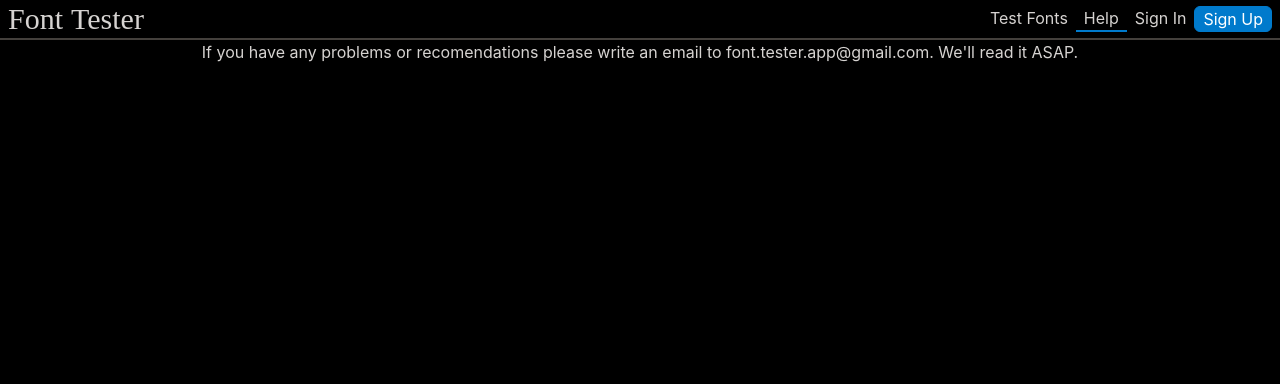
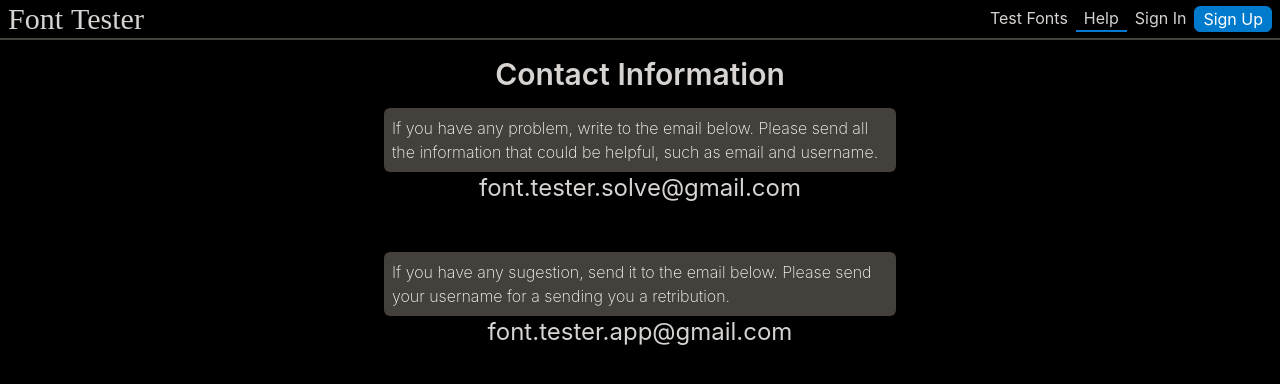
Before and after one commit to Jhon-Idrovo/FontTester, a Next.js app: page /help in a window 1280 px wide. Shown: the top 384 px of the page. Built offline with nearby package versions, Linux system fonts and the light colour scheme.

Commit message:
help updated

```diff
--- a/pages/help.tsx
+++ b/pages/help.tsx
@@ -1,8 +1,29 @@
+import Link from "next/link";
+
 function Help() {
   return (
-    <div className="aux-message-container">
-      If you have any problems or recomendations please write an email to
-      font.tester.app@gmail.com. We'll read it ASAP.
+    <div className="">
+      <h1 className="t1 text-txt-base w-min mx-auto whitespace-nowrap mt-4">
+        Contact Information
+      </h1>
+      <p className="card-container_no-margin max-w-lg mx-auto table">
+        If you have any problem, write to the email below. Please send all the
+        information that could be helpful, such as email and username.
+      </p>
+      <Link href="mailto:font.tester.solve@gmail.com">
+        <a className="t2 text-txt-base w-min mx-auto table hover:text-primary">
+          font.tester.solve@gmail.com
+        </a>
+      </Link>
+      <p className="card-container_no-margin max-w-lg mx-auto table mt-12">
+        If you have any sugestion, send it to the email below. Please send your
+        username for a sending you a retribution.
+      </p>
+      <Link href="mailto:font.tester.app@gmail.com">
+        <a className="t2 text-txt-base w-min mx-auto table hover:text-primary">
+          font.tester.app@gmail.com
+        </a>
+      </Link>
     </div>
   );
 }
--- /dev/null
+++ b/pages/password-change.tsx
@@ -0,0 +1,22 @@
+function PasswordChange() {
+  return (
+    <div>
+      <form action="" className="flex flex-col">
+        <input
+          type="password"
+          name=""
+          id="password"
+          className="bg-secondary-input"
+        />
+        <input
+          type="password"
+          name=""
+          id="password-conf"
+          className="bg-secondary-input"
+        />
+      </form>
+    </div>
+  );
+}
+
+export default PasswordChange;
--- a/styles/global.css
+++ b/styles/global.css
@@ -101,6 +101,9 @@ hr {
 .card-container {
   @apply bg-secondary text-txt-secondary rounded-md mx-2 my-2 p-2;
 }
+.card-container_no-margin {
+  @apply bg-secondary text-txt-secondary rounded-md p-2;
+}
 .container-full {
   @apply flex flex-col justify-center items-center bg-base fixed top-0 left-0 right-0 bottom-0 z-50;
 }
```
